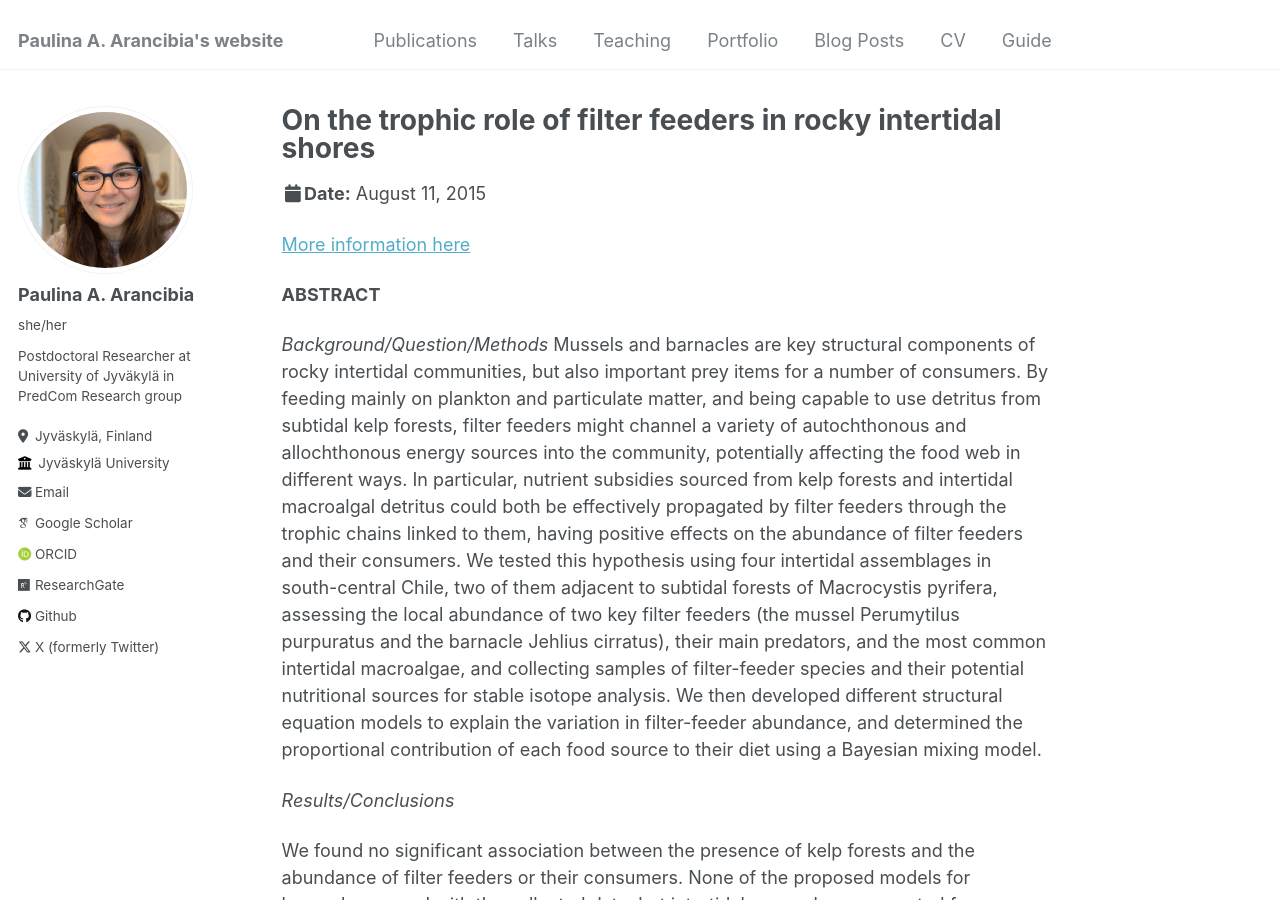
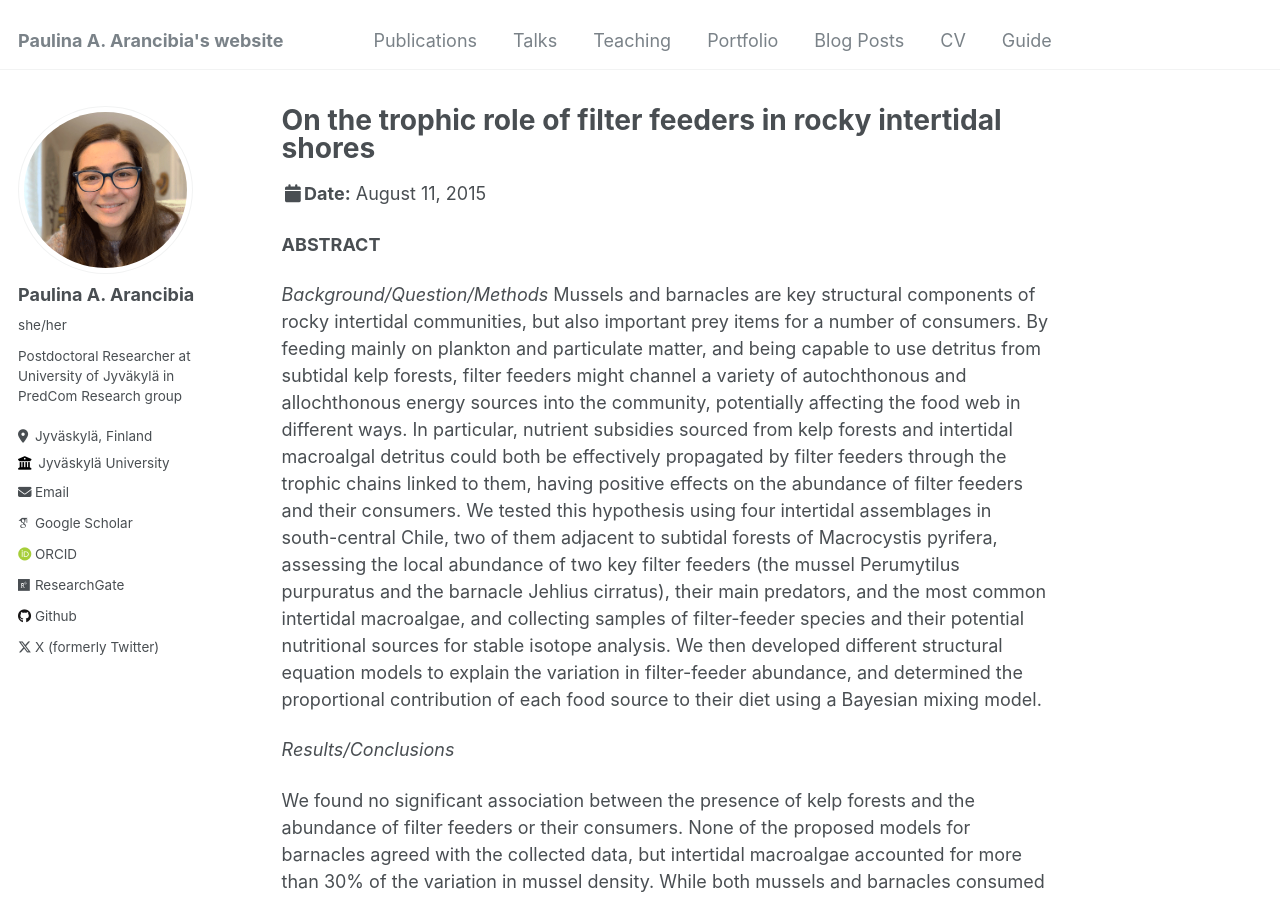
Before and after one commit to parancibia/parancibia.github.io, a Jekyll site: the page built from _talks/2015-08-11-ESA-15-1.md, in a window 1280 px wide and 900 px high. Built offline with Jekyll 4.4.1, drawn with Linux system fonts in a browser that asks for light colours; some web fonts are replaced.

Commit message:
update abstracts

```diff
--- a/_talks/2015-08-11-ESA-15-1.md
+++ b/_talks/2015-08-11-ESA-15-1.md
@@ -8,7 +8,7 @@ date: 2015-08-11
 location: "Baltimore, Maryland, USA"
 ---
 
-[More information here](http://exampleurl.com)
+
 
 **ABSTRACT**
 
```
Also changed, not shown: _talks/2024-03-15-NordicOikos-24-1.md (+2 -0 lines).
